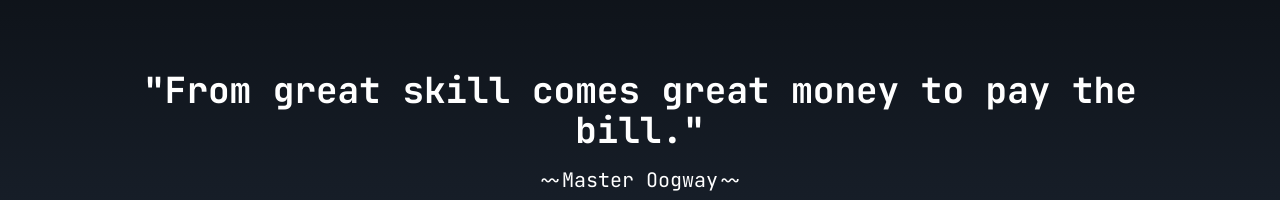
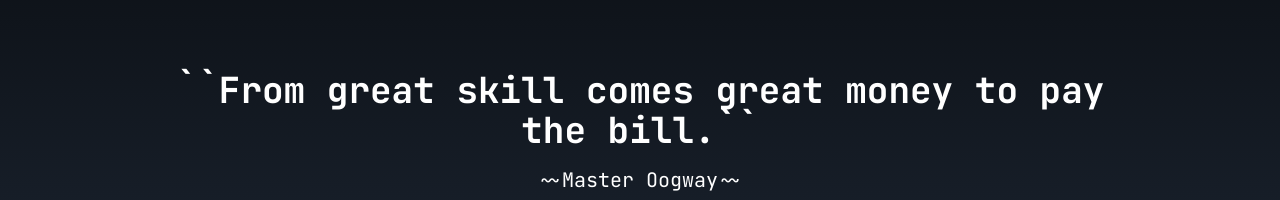
Before and after one commit to doddy-s/personal-website-2023, a Next.js app: page /skills in a window 1280 px wide. Shown: the part 4377-4577 px from the top of the page. Built offline with nearby package versions, Linux system fonts and the light colour scheme; no server answers; the database is empty.

Commit message:
fix " and lowercase react component

```diff
--- a/src/app/hobbies/page.tsx
+++ b/src/app/hobbies/page.tsx
@@ -8,7 +8,7 @@ import { useState } from "react";
 
 const audio = new Audio
 
-export default function page() {
+export default function Page() {
     const [bg, setBg] = useState("")
     function playAudio(song: string, bgn:string) {
         if(song == audio.src) {
--- a/src/app/skills/page.tsx
+++ b/src/app/skills/page.tsx
@@ -104,7 +104,7 @@ export default async function Page() {
                 <div className="h-screen flex flex-col items-center">
                     <div className="h-5/6 w-5/6 flex flex-col-reverse flex-wrap justify-evenly items-center">
                         <div className="flex flex-col justify-center items-center gap-4 text-center text-white">
-                            <h1 className="text-4xl font-bold">"From great skill comes great money to pay the bill."</h1>
+                            <h1 className="text-4xl font-bold">``From great skill comes great money to pay the bill.``</h1>
                             <h2 className="text-xl">~~Master Oogway~~</h2>
                         </div>
                         <div>
```
